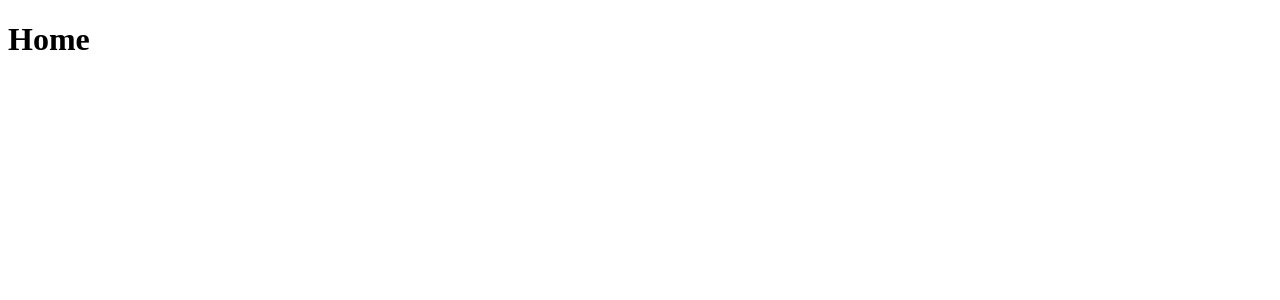
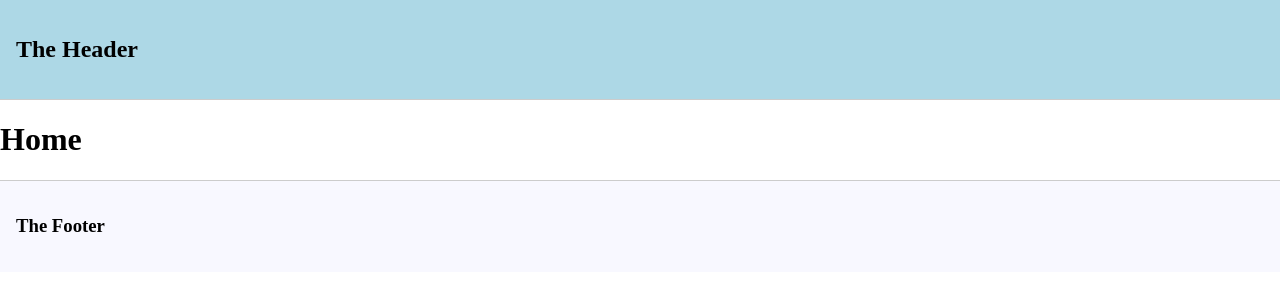
Before and after one commit to Zagaz/my-react-typescript-nextjs, a Next.js app: page / in a window 1280 px wide. Shown: the top 300 px of the page. Built offline with nearby package versions, Linux system fonts and the light colour scheme.

Commit message:
chore: Update layout component to include header and footer

```diff
--- a/src/app/layout.tsx
+++ b/src/app/layout.tsx
@@ -10,7 +10,46 @@ export default function RootLayout({
 }) {
   return (
     <html lang="en">
-      <body>{children}</body>
+
+      <body
+      style={
+        {
+          margin: 0,
+          padding: 0,
+          boxSizing: 'border-box',
+        }
+      }
+      >
+        <header
+        style={{
+          display: 'flex',
+          justifyContent: 'space-between',
+          padding: '1rem',
+          borderBottom: '1px solid #ccc',
+          backgroundColor:'lightblue' ,
+          marginBottom:'20px'
+        }
+
+        }
+        >
+          <h2>The Header</h2>
+
+       </header>
+        {children}
+        <footer
+             style={{
+              marginTop:'20px',
+              display: 'flex',
+              justifyContent: 'space-between',
+              padding: '1rem',
+              borderTop: '1px solid #ccc',
+              backgroundColor:'ghostwhite'
+            }}
+        >
+          <h3>The Footer</h3>
+
+        </footer>
+        </body>
     </html>
   )
 }
```
